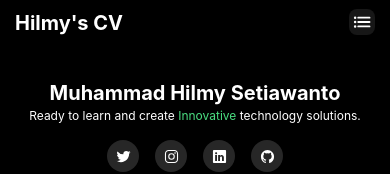
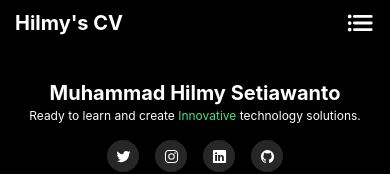
Before and after one commit to Mhilmy11/Portofolio_CV, a React (Create React App) app: page / in a window 390 px wide. Shown: the top 174 px of the page. Built offline with nearby package versions, Linux system fonts and the light colour scheme.

Commit message:
update-navbar-mobile

```diff
--- a/src/App.js
+++ b/src/App.js
@@ -138,11 +138,8 @@ export default function App() {
             <div className=" text-white flex justify-between items-center">
               <h1 className=" text-[20px] font-bold">Hilmy's CV</h1>
               <div className="relative inline-block text-left">
-                <button
-                  onClick={toggleDropdown}
-                  className=" font-medium text-white bg-neutral-900 p-[3px] rounded-lg"
-                >
-                  <IoList size={20} />
+                <button onClick={toggleDropdown} className=" flex items-center">
+                  <IoList size={30} />
                 </button>
 
                 {isOpen && (
```
